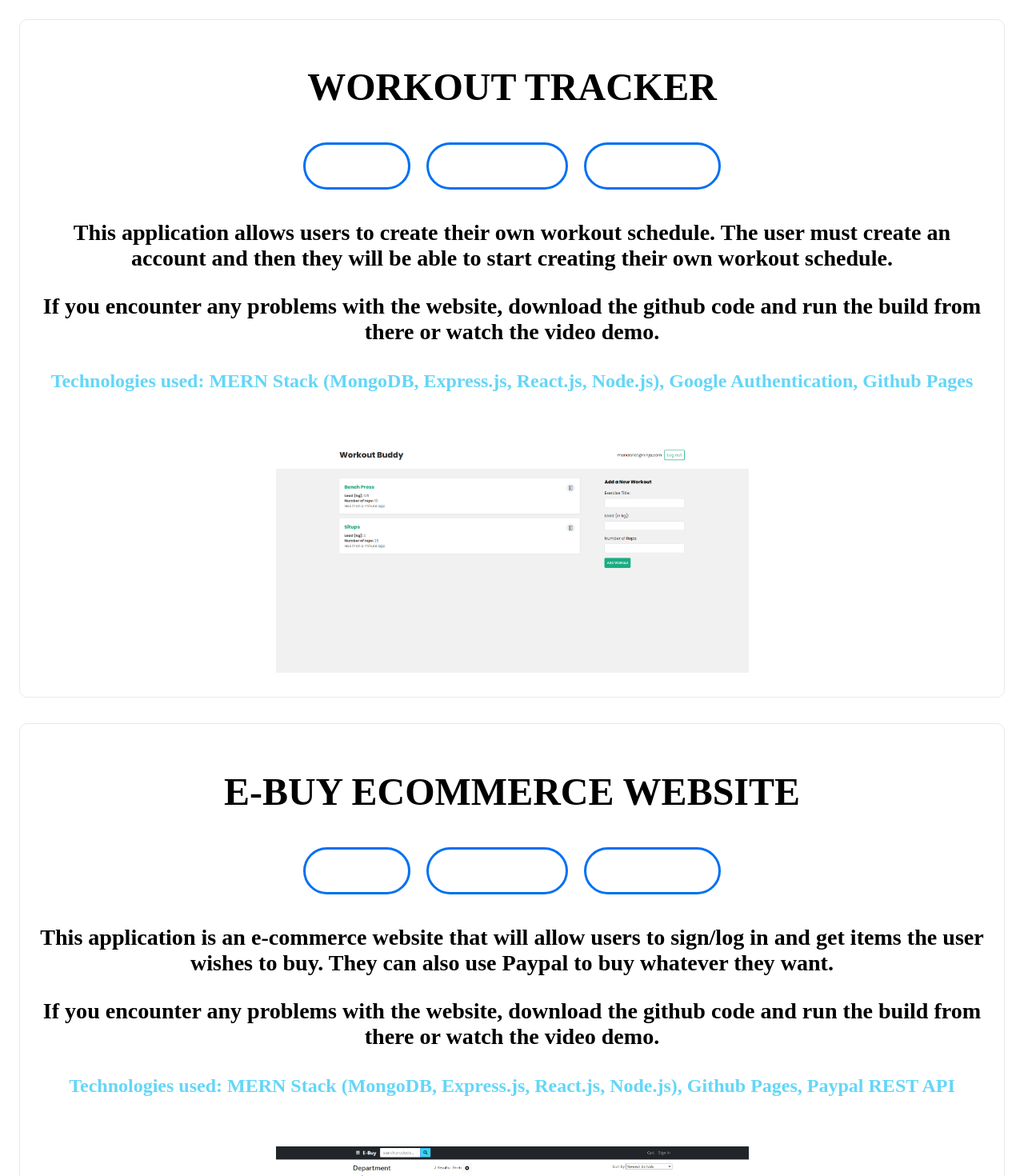
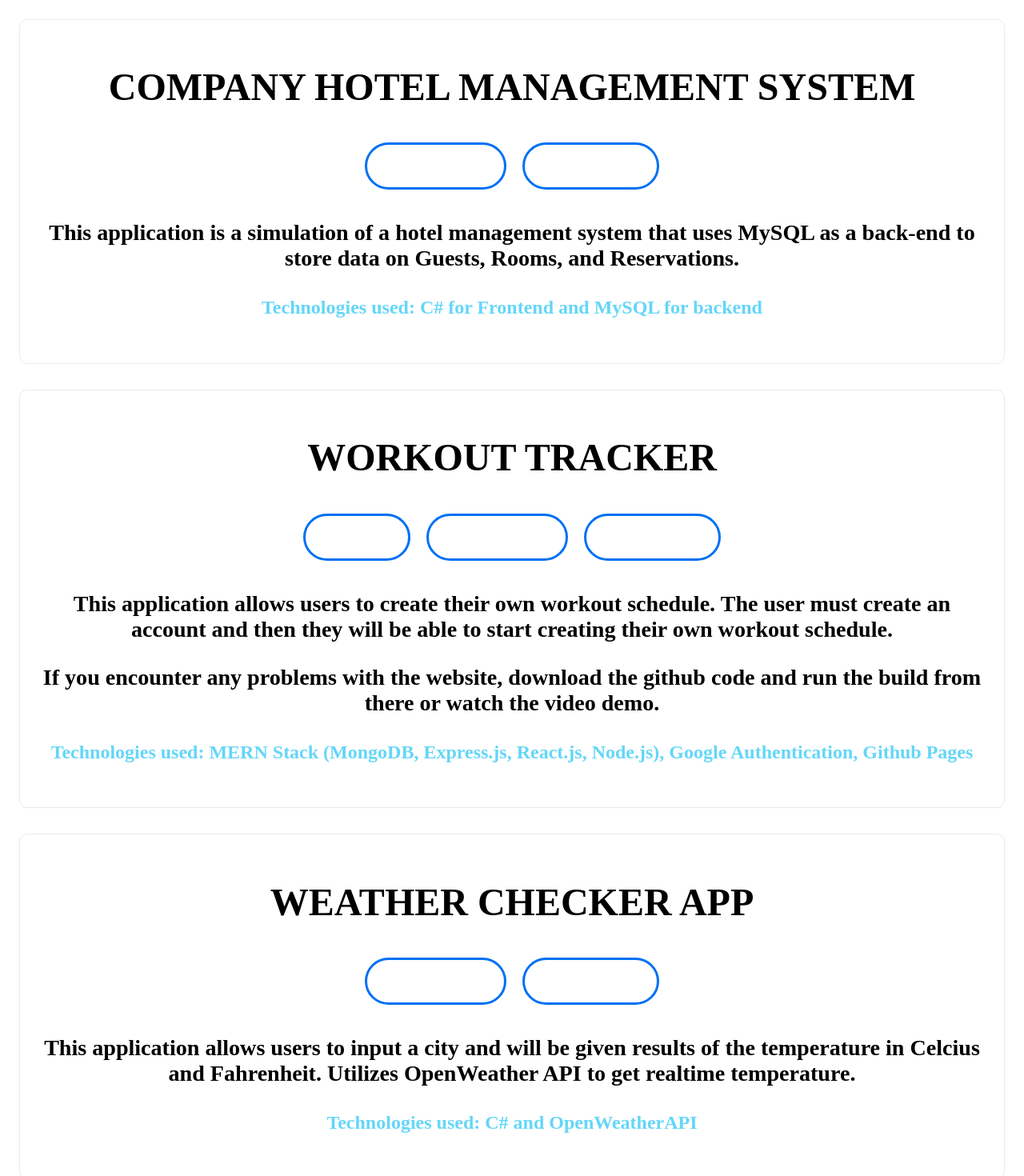
Before and after one commit to johnnythethird/portfolio-website, a Next.js app: page /nextjs-pages/projects in a window 1280 px wide. Shown: the top 1470 px of the page at 80% size. Built offline with nearby package versions, Linux system fonts and the light colour scheme.

Commit message:
New Updated Portfolio

```diff
--- a/components/Navbar.js
+++ b/components/Navbar.js
@@ -14,7 +14,7 @@ const Navbar = () => {
       <div className={styles.topDiv}>
         <Link href='/'><a className={styles.headerBtn}>Home</a></Link>
         <Link href='/projects'><a className={styles.headerBtn}>Projects</a></Link>
-        <Link href='https://drive.google.com/file/d/1M21_OBbeAkHZ-MCZsSw1j-gbToJ1u867/view?usp=sharing'><a className={styles.headerBtn} target="_blank">Resume</a></Link>
+        <Link href='https://drive.google.com/file/d/1dQR4ViGyD28DRYP6EXQs0T_GipLoHaH-/view?usp=sharing'><a className={styles.headerBtn} target="_blank">Resume</a></Link>
         <Link href='https://github.com/johnnythethird'><a className={styles.headerBtn} target="_blank">GitHub</a></Link>
         <Link href='https://www.linkedin.com/in/johnny-gatlin-iii-673b18247/'><a className={styles.headerBtn} target="_blank">LinkedIn</a></Link>
         <Link href='/contact'><a className={styles.headerBtn}>Contact</a></Link>
--- a/pages/projects.js
+++ b/pages/projects.js
@@ -7,6 +7,19 @@ import Link from 'next/link'
 const projects = () => {
   return (
     <div className={styles.projects}>
+      <div className={styles.projectsBody}>
+        <h1>COMPANY HOTEL MANAGEMENT SYSTEM</h1>
+        <Link href='https://github.com/johnnythethird/CompanyHotelManagementSystem'><a target="_blank" rel="noreferrer" className={styles.headerBtn}>GitHub Code</a></Link>
+        <Link href='https://www.youtube.com/watch?v=eL6Me0SsE44&ab_channel=JohnnyGatlin'><a target="_blank" rel="noreferrer" className={styles.headerBtn}>Video Demo</a></Link>
+        <h3>
+          This application is a simulation of a hotel management system that uses MySQL as a back-end to store data on Guests, Rooms, and Reservations.
+        </h3>
+        <h4>
+          Technologies used: C# for Frontend and MySQL for backend
+        </h4>
+      </div>
+
+
       <div className={styles.projectsBody}>
         <h1>WORKOUT TRACKER</h1>
         <Link href='https://johnnythethird.github.io/Workout-Tracker/'><a target="_blank" rel="noreferrer" className={styles.headerBtn}>Website</a></Link>
@@ -22,30 +35,21 @@ const projects = () => {
         <h4>
           Technologies used: MERN Stack (MongoDB, Express.js, React.js, Node.js), Google Authentication, Github Pages
         </h4>
-        <div className={styles.projectsImages}>
-          <Image src={workoutPhoto} alt="Workout Buddy"/>
-        </div>
       </div>
 
 
       <div className={styles.projectsBody}>
-        <h1>E-BUY ECOMMERCE WEBSITE</h1>
-        <Link href='https://johnnythethird.github.io/E-Buy-Website/'><a target="_blank" rel="noreferrer" className={styles.headerBtn}>Website</a></Link>
-        <Link href='https://github.com/johnnythethird/E-Buy-Website'><a target="_blank" rel="noreferrer" className={styles.headerBtn}>GitHub Code</a></Link>
-        <Link href='https://www.youtube.com/watch?v=HHichU8-4w8&ab_channel=JohnnyGatlin'><a target="_blank" rel="noreferrer" className={styles.headerBtn}>Video Demo</a></Link>
+        <h1>WEATHER CHECKER APP</h1>
+        <Link href='https://github.com/johnnythethird/Weather-Checker-Application'><a target="_blank" rel="noreferrer" className={styles.headerBtn}>GitHub Code</a></Link>
+        <Link href='https://www.youtube.com/watch?v=ePl_rLiWzfM'><a target="_blank" rel="noreferrer" className={styles.headerBtn}>Video Demo</a></Link>
         <h3>
-          This application is an e-commerce website that will allow users to sign/log in and get items the user wishes to buy.
-          They can also use Paypal to buy whatever they want.
-        </h3>
-        <h3>
-          If you encounter any problems with the website, download the github code and run the build from there or watch the video demo.
+          This application allows users to input a city and will be given results of the temperature in Celcius and Fahrenheit. Utilizes OpenWeather API to get realtime temperature.
         </h3>
         <h4>
-          Technologies used: MERN Stack (MongoDB, Express.js, React.js, Node.js), Github Pages, Paypal REST API
+          Technologies used: C# and OpenWeatherAPI
+
+
         </h4>
-        <div className={styles.projectsImages}>
-          <Image src={ebuyPhoto} alt="E-Buy"/>
-        </div>
       </div>
     </div>
   )
```
Also changed, not shown: pages/index.js (+5 -2 lines), public/HotelManagementPic.png (added), public/WeatherCheckerPic.png (added).
